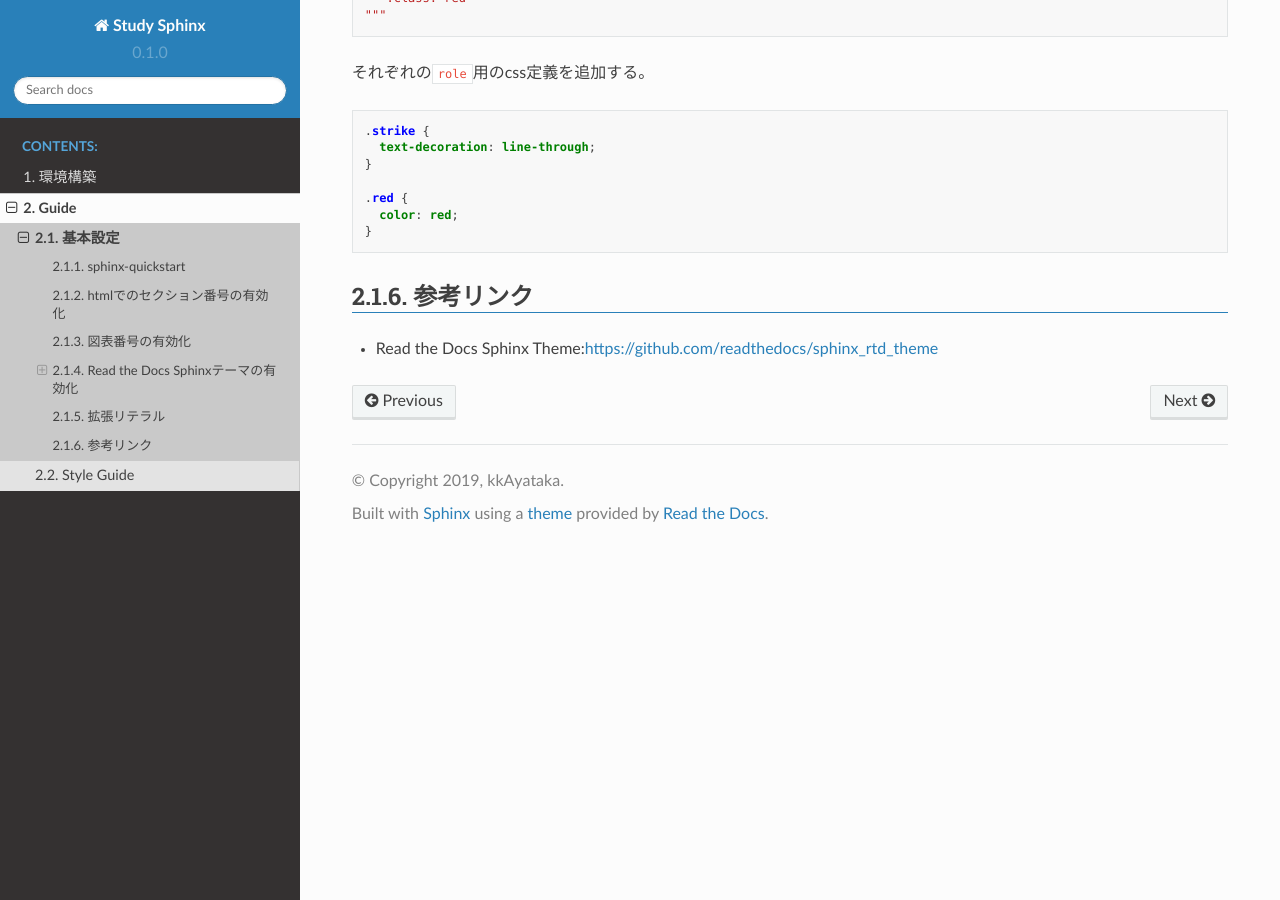
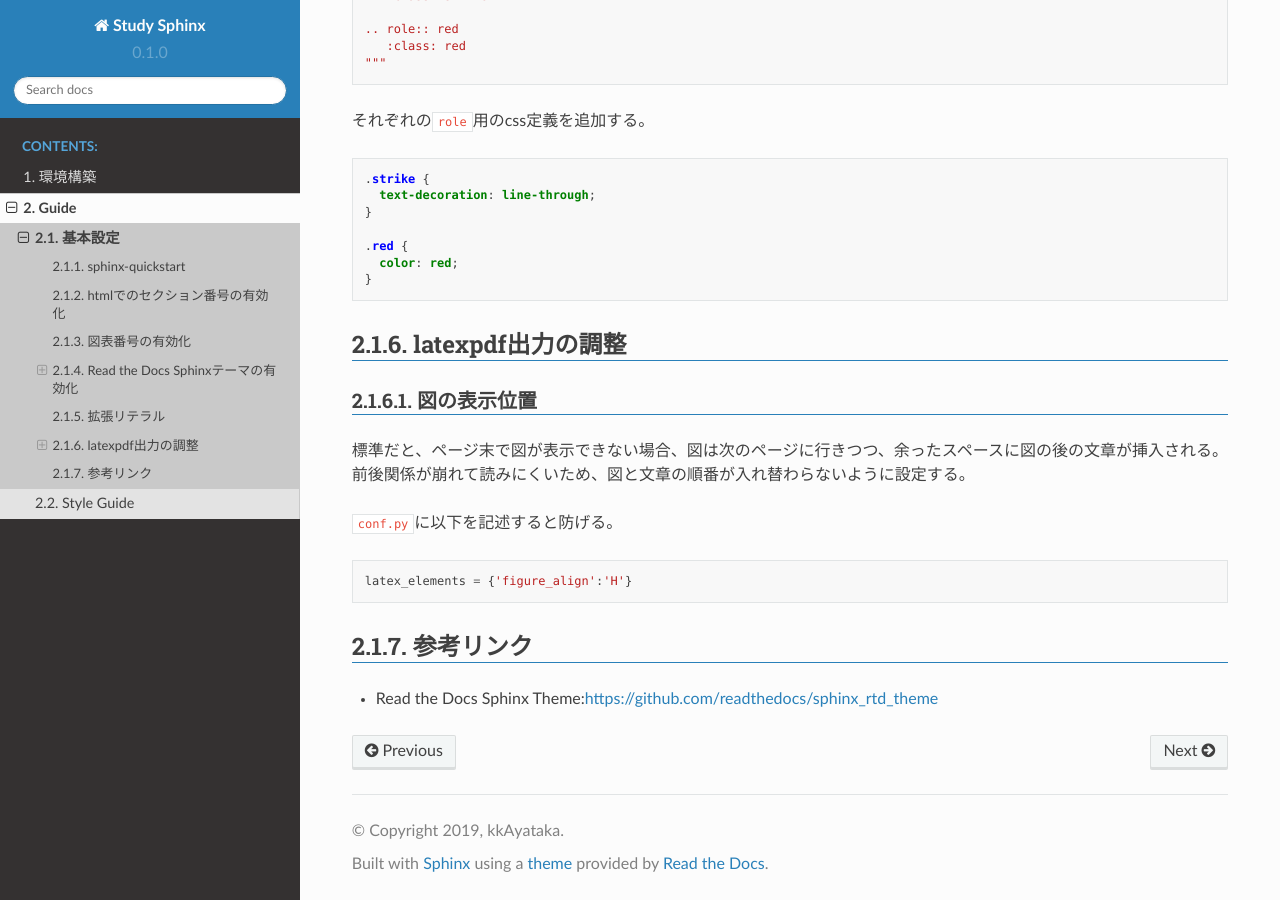
Before and after one commit to kkAyataka/study-sphinx, a Sphinx documentation site: the page built from doc/guide/basic.rst, in a window 1280 px wide and 900 px high, scrolled down 2662 px. Built offline with Sphinx 7.4.7 and the Read the Docs theme 2.0.0, drawn with Linux system fonts in a browser that asks for light colours.

Commit message:
Write and enable figure position option of LaTeX

```diff
--- a/doc/conf.py
+++ b/doc/conf.py
@@ -76,6 +76,7 @@ html_static_path = ['_static']
 # -- Options for LaTeX -------------------------------------------------------
 
 latex_docclass = {'manual': 'jsbook'}
+latex_elements = {'figure_align':'H'}
 
 if 'latexpdf' in sys.argv:
     exclude_patterns.append('guide/style-guide.rst')
--- a/doc/guide/basic.rst
+++ b/doc/guide/basic.rst
@@ -155,6 +155,24 @@ PDFファイルを作る場合は使用を控える。
    }
 
 
+latexpdf出力の調整
+================================================================================
+
+
+図の表示位置
+--------------------------------------------------------------------------------
+
+標準だと、ページ末で図が表示できない場合、図は次のページに行きつつ、
+余ったスペースに図の後の文章が挿入される。
+前後関係が崩れて読みにくいため、図と文章の順番が入れ替わらないように設定する。
+
+``conf.py`` に以下を記述すると防げる。
+
+.. code-block:: python
+
+   latex_elements = {'figure_align':'H'}
+
+
 参考リンク
 ================================================================================
 
```
